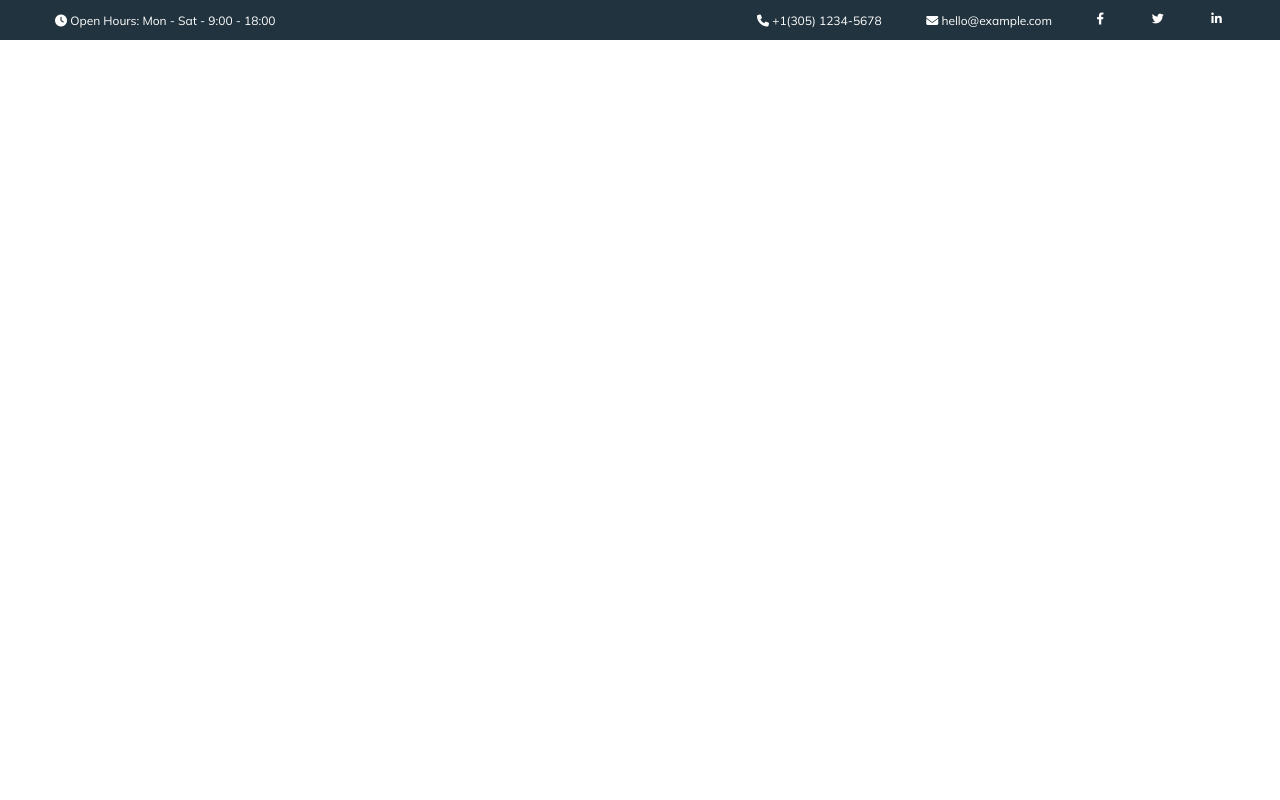
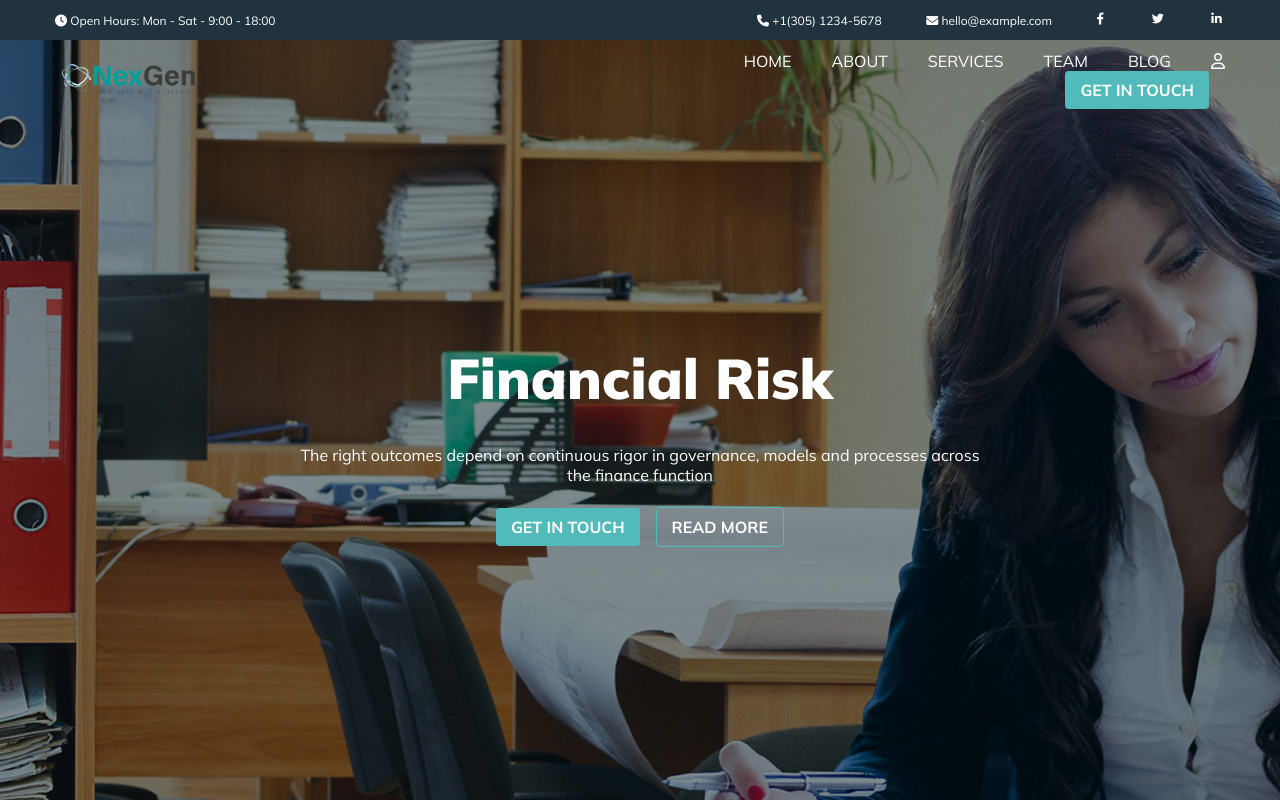
Before and after one commit to AngeloRoudani/proj-html-vuejs, a Vue app: page / in a window 1280 px wide. Built offline with nearby package versions, Linux system fonts and the light colour scheme.

Commit message:
implementazione jumbotron

```diff
--- /dev/null
+++ b/src/components/Jumbotron.vue
@@ -0,0 +1,113 @@
+<template>
+    <div class="bg-jumbo">
+        <div class="container-jumbo">
+            <div class="navbar">
+                <img :src="getImageUrl()" alt="logo" class="logo">
+                <ul>
+                    <li v-for="(element, index) in navElement" class="list-element" :key="index">{{ element }}</li>
+                    <li><i class="fa-regular fa-user"></i></li>
+                    <li class="btn-1">Get in touch</li>
+                </ul>
+            </div>
+            <div class="title">
+                <h1 class="m-top-2">Financial Risk</h1>
+                <p class="m-top-2">The right outcomes depend on continuous rigor in governance, models and processes across the finance function</p>
+                <div class="m-top-2">
+                    <span class="btn-1">Get In touch</span>
+                    <span class="btn-2">Read More</span>
+                </div>
+            </div>
+        </div>
+    </div>
+
+</template>
+
+<script>
+
+    export default {
+        data () {
+            return {
+                navElement: [
+                    'home',
+                    'About',
+                    'services',
+                    'team',
+                    'blog'
+                ]
+            }
+        },
+        name: 'Jumbotron',
+        methods: {
+            getImageUrl() {
+                return new URL(`../assets/NexGen-Logo-transparrent.png`, import.meta.url).href;
+            }
+        }
+    }
+
+</script>
+
+<style lang="scss" scoped>
+ @use '../styles/partials/variables' as *;
+ @use '../styles/partials/btn';
+
+.bg-jumbo {
+    background-image: url('../assets/bg-2.jpg');
+    height: calc(100vh - 40px);
+}
+
+.container-jumbo {
+    width: 1170px;
+    height: 100%;
+    margin: auto;
+    color: $first-color;
+}
+
+.navbar {
+    height: 80px;
+    display: flex;
+    align-items: center;
+    justify-content: space-between;
+}
+
+ul {
+    width: 60%;
+    list-style: none;
+    text-align: right;
+    li {
+        display: inline-block;
+        text-transform: uppercase;
+        margin-left: 2.5rem;
+    }
+}
+
+.logo {
+    width: 150px;
+}
+
+.title {
+    height: 80%;
+    display: flex;
+    align-items: center;
+    justify-content: center;
+    flex-direction: column;
+}
+.m-top-2 {
+    margin-top: 2rem;
+}
+.btn-1 {
+    margin-right: 1rem;
+}
+
+h1 {
+    font-size: 3.5rem;
+    font-weight: 900;
+}
+
+p {
+    width: 700px;
+    text-align: center;
+}
+
+
+
+</style>
--- a/src/components/MyHeader.vue
+++ b/src/components/MyHeader.vue
@@ -23,12 +23,19 @@
 
         </div>
     </div>
+
+        <Jumbotron />
+
 </template>
 
 <script>
+    import Jumbotron from './Jumbotron.vue'
 
     export default {
-        name: 'MyHeader'
+        name: 'MyHeader',
+        components : {
+            Jumbotron
+        }
     }
 
 </script>
--- a/src/styles/partials/_btn.scss
+++ b/src/styles/partials/_btn.scss
@@ -0,0 +1,17 @@
+@use './variables' as *;
+
+.btn-1 {
+    padding: 9px 15px;
+    background-color: $bg-secondary;
+    border-radius: 4px;
+    text-transform: uppercase;
+    font-weight: bold;
+}
+
+.btn-2 {
+    padding: 9px 15px;
+    border: solid 1px $bg-secondary;
+    border-radius: 4px;
+    text-transform: uppercase;
+    font-weight: bold;
+}
```
Also changed, not shown: src/assets/NexGen-Logo-transparrent.png (added).
